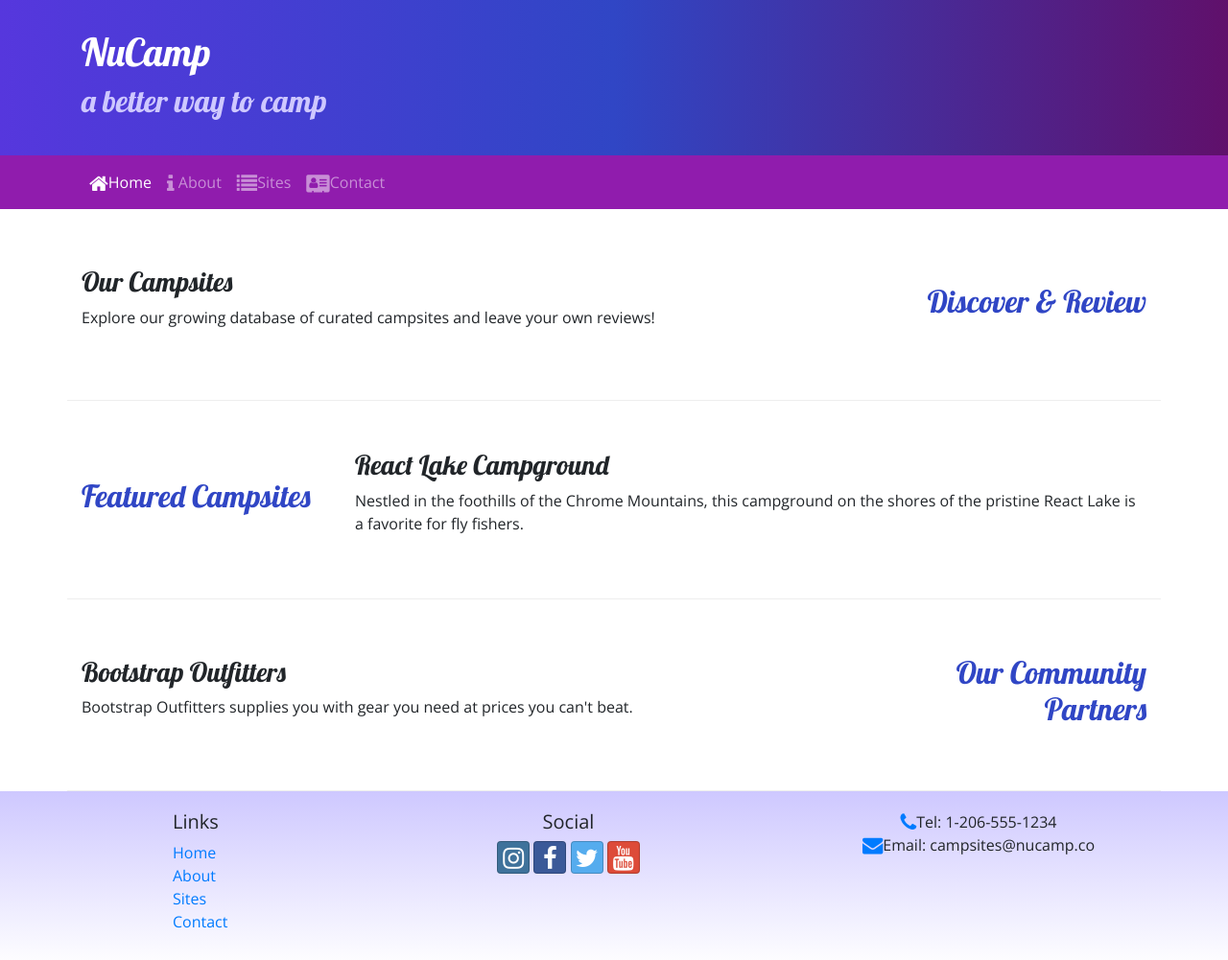
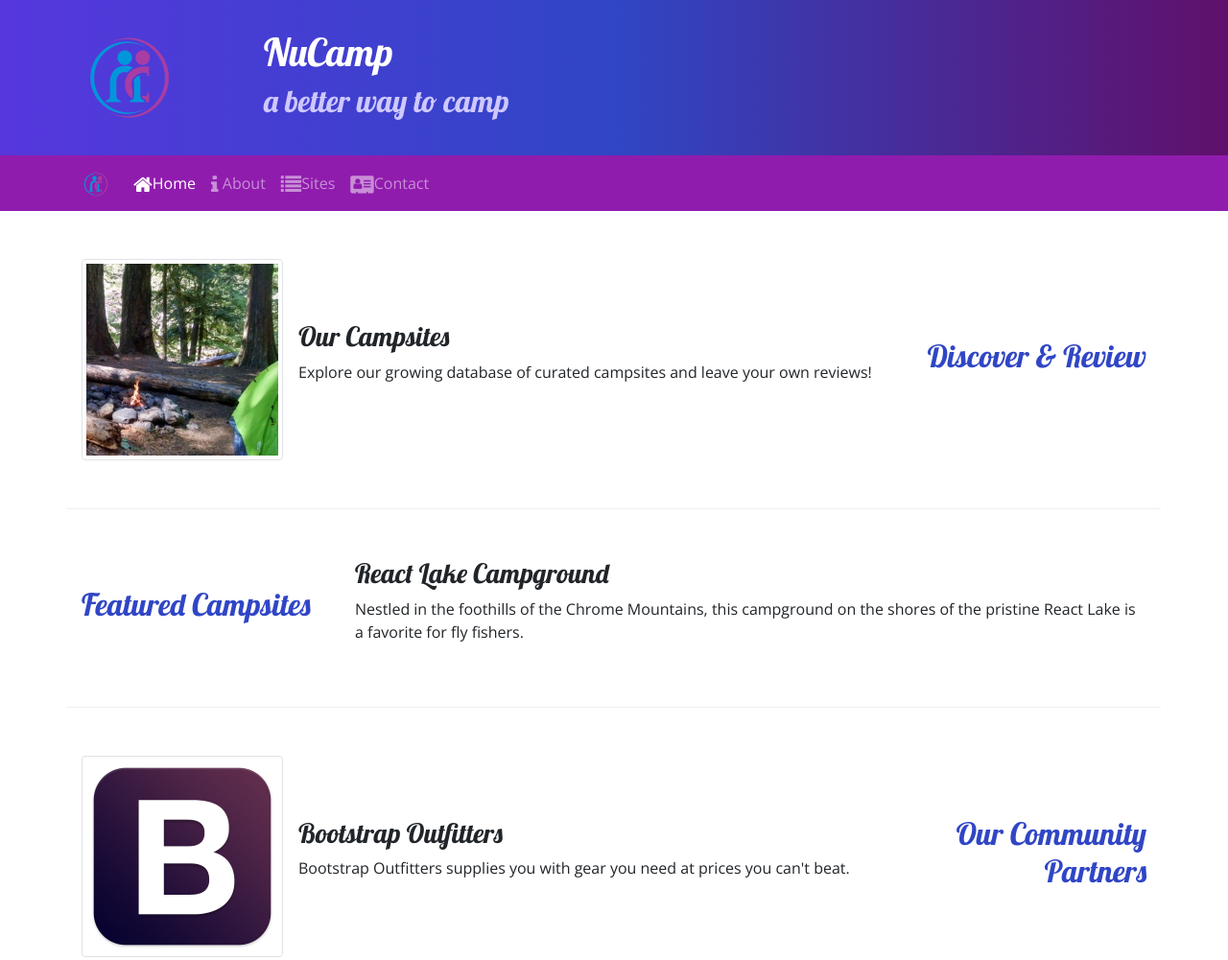
Before and after one commit to ramghar/nucampsite, a website: page index.html in a window 1280 px wide. Shown: the top 1001 px of the page at 96% size. Drawn offline with nearby package versions, Linux system fonts and the light colour scheme.

Commit message:
Images and Media

```diff
--- a/index.html
+++ b/index.html
@@ -26,6 +26,9 @@
         <div>
             <div class= "container">
                 <div class= "row">
+                    <div class="col-4 col-sm-3 col-md-2 align-self-center">
+                        <img src="img/logo.png" class="img-fluid" />
+                    </div>
                     <div class= "col">
                         <h1>NuCamp</h1>
                         <h2>a better way to camp</h2>
@@ -37,7 +40,9 @@
 
     <nav class="navbar navbar-expand-sm navbar-dark sticky-top">
         <div class=" container">
-            <button class="navbar-toggler ml-auto" type="button" data-toggle="collapse" data-target="#nucampNavbar">
+            <a class="navbar-brand" href="#"><img src="img/logo.png" height="30" width="30" /></a>
+            <button class="navbar-toggler" type="button" data-toggle="collapse" data-target="#nucampNavbar">
+            <button class="navbar-toggler" type="button" data-toggle="collapse" data-target="#nucampNavbar">
                 <span class="navbar-toggler-icon"></span>
             </button>
             <div class="collapse navbar-collapse" id="nucampNavbar">
@@ -57,8 +62,13 @@
                     <h2 class = "text-sm-right">Discover & Review</h2>
                 </div>
                 <div class="col">
-                    <h3>Our Campsites</h3>
-                    <p class= "d-none d-sm-block">Explore our growing database of curated campsites and leave your own reviews!</p>
+                    <div class="media">
+                        <img class="d-flex mr-3 img-thumbnail" src="img/breadcrumb-trail-thumb.jpg" alt="Breadcrumb Trail" />
+                        <div class="media-body align-self-center">
+                            <h3>Our Campsites</h3>
+                            <p class="d-none d-sm-block">Explore our growing database of curated campsites and leave your own reviews!</p>
+                        </div>
+                    </div>
                 </div>
         </div>
 
@@ -78,8 +88,13 @@
                 <h2 class = "text-sm-right">Our Community Partners</h2>
             </div>
             <div class="col">
-                <h3>Bootstrap Outfitters</h3>
-                <p class= "d-none d-sm-block">Bootstrap Outfitters supplies you with gear you need at prices you can't beat.</p>
+                <div class="media">
+                    <img class="d-flex mr-3 img-thumbnail" src="img/bootstrap-thumb.png" alt="Bootstrap Outfitters" />
+                    <div class="media-body align-self-center">
+                        <h3>Bootstrap Outfitters</h3>
+                        <p class="d-none d-sm-block">Bootstrap Outfitters supplies you with gear you need at prices you can't beat.</p>
+                    </div>
+                </div>
             </div>
         </div>
     </div>
```
Also changed, not shown: aboutus.html (+6 -1 lines), contactus.html (+6 -1 lines), img/bootstrap-thumb.png (added), img/breadcrumb-trail-thumb.jpg (added), img/breadcrumb-trail.jpg (added), img/chrome-river-thumb.jpg (added), img/chrome-river.jpg (added), img/logo.png (added), img/react-lake-thumb.jpg (added), img/react-lake.jpg (added), 1 other file.
